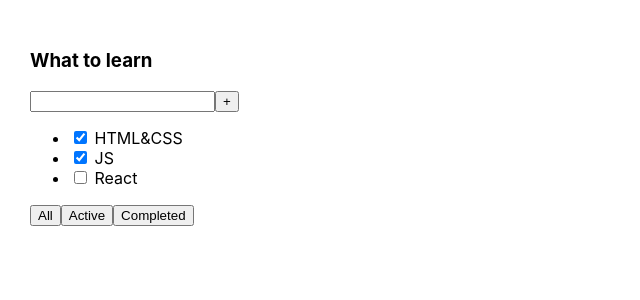
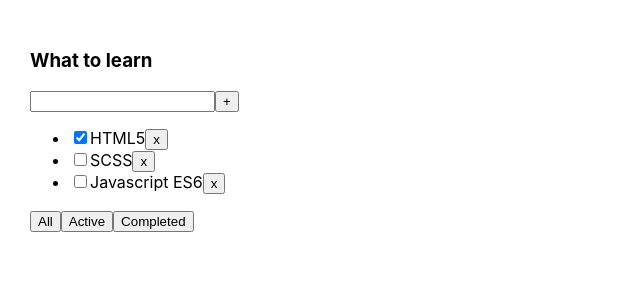
Before and after one commit to wostrau/it-incubator-todolist-ts-01, a React (Create React App) app: page / in a window 1280 px wide. Shown: the top 300 px of the page, without its empty margins (0-640 px from the left). Built offline with nearby package versions, Linux system fonts and the light colour scheme.

Commit message:
Todolist 02 - DONE

```diff
--- a/src/App.tsx
+++ b/src/App.tsx
@@ -1,26 +1,39 @@
-import React from 'react';
+import React, {useState} from 'react';
 import './App.css';
+import {TaskType, Todolist} from './Todolist';
+
+export type FilterValuesType = 'All' | 'Active' | 'Completed';
 
 function App() {
+    const [tasks, setTask] = useState<TaskType[]>([
+        {id: 1, title: 'HTML5', isDone: true},
+        {id: 2, title: 'SCSS', isDone: false},
+        {id: 3, title: 'Javascript ES6', isDone: false}
+    ]);
+    const [filter, setFilter] = useState<FilterValuesType>('All');
+    const removeTask = (id: number) => {
+        setTask(tasks.filter(t => t.id !== id));
+    };
+    const changeFilter = (value: FilterValuesType) => {
+        setFilter(value);
+    };
+
+    let tasksForTodolist = tasks;
+    if (filter === 'Completed') {
+        tasksForTodolist = tasks.filter(t => t.isDone)
+    }
+    if (filter === 'Active') {
+        tasksForTodolist = tasks.filter(t => !t.isDone)
+    }
+
     return (
         <div className="App">
-            <div>
-                <h3>What to learn</h3>
-                <div>
-                    <input/>
-                    <button>+</button>
-                </div>
-                <ul>
-                    <li><input type="checkbox" checked={true}/> <span>HTML&CSS</span></li>
-                    <li><input type="checkbox" checked={true}/> <span>JS</span></li>
-                    <li><input type="checkbox" checked={false}/> <span>React</span></li>
-                </ul>
-                <div>
-                    <button>All</button>
-                    <button>Active</button>
-                    <button>Completed</button>
-                </div>
-            </div>
+            <Todolist
+                title={'What to learn'}
+                tasks={tasksForTodolist}
+                removeTask={removeTask}
+                changeFilter={changeFilter}
+            />
         </div>
     );
 }
--- /dev/null
+++ b/src/Todolist.tsx
@@ -0,0 +1,61 @@
+import React, {MouseEventHandler} from 'react';
+import './App.css';
+import {FilterValuesType} from './App';
+
+type PropsType = {
+    title: string
+    tasks: TaskType[]
+    removeTask: (id: number) => void
+    changeFilter: (value: FilterValuesType) => void
+}
+
+export type TaskType = {
+    id: number
+    title: string
+    isDone: boolean
+}
+
+export const Todolist = (props: PropsType) => {
+    return (
+        <div>
+            <div>
+                <h3>What to learn</h3>
+                <div>
+                    <input/>
+                    <button>+</button>
+                </div>
+                <ul>
+                    {props.tasks.map(t => {
+                        const onClickHandler: MouseEventHandler<HTMLButtonElement> = () => {
+                            props.removeTask(t.id)
+                        };
+
+                        return (
+                            <li key={t.id}>
+                                <input
+                                    type="checkbox"
+                                    checked={t.isDone}
+                                />
+                                <span>{t.title}</span>
+                                <button
+                                    onClick={onClickHandler}
+                                >x
+                                </button>
+                            </li>)
+                    })}
+                </ul>
+                <div>
+                    <button
+                        onClick={()=>{props.changeFilter('All')}}
+                    >All</button>
+                    <button
+                        onClick={()=>{props.changeFilter('Active')}}
+                    >Active</button>
+                    <button
+                        onClick={()=>{props.changeFilter('Completed')}}
+                    >Completed</button>
+                </div>
+            </div>
+        </div>
+    );
+}
```
